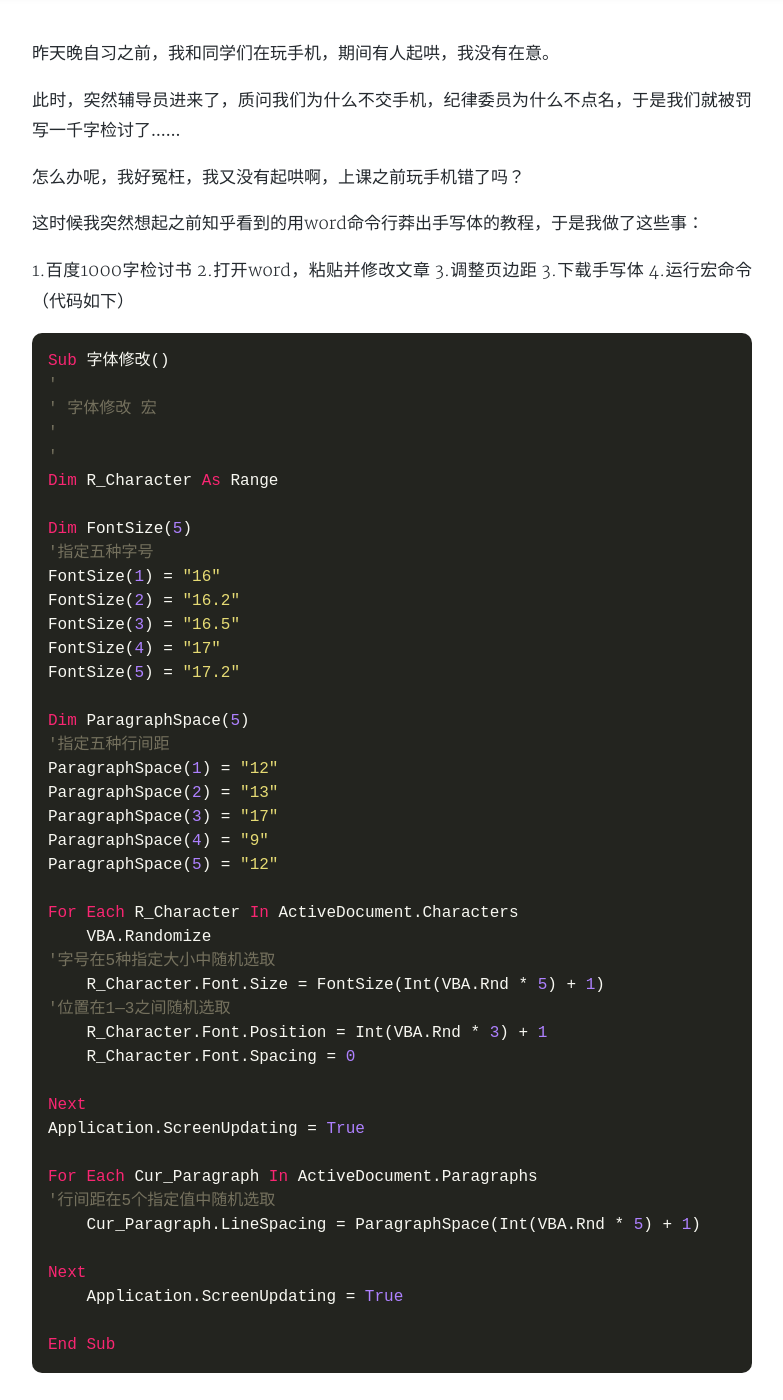
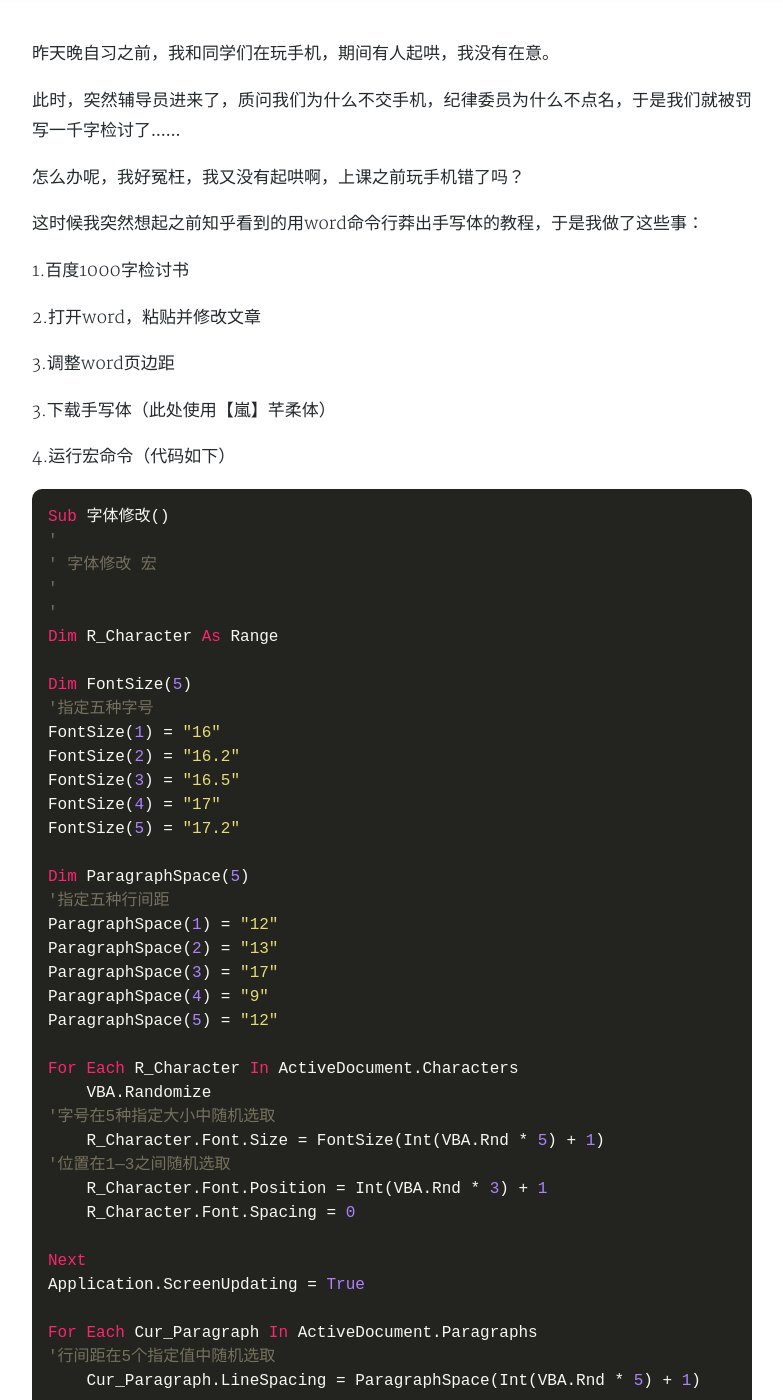
Before and after one commit to Sherryme/Blog, a Jekyll site: the page built from _posts/2019-11-15-damn-teacher.md, in a window 1280 px wide and 1400 px high, scrolled down 461 px. Shown: the whole window, without its empty margins (248-1031 px from the left). Built offline with Jekyll 4.4.1, drawn with Linux system fonts in a browser that asks for light colours; nearby versions of some CDN libraries; comment, search, counter and statistics services are not loaded; a style sheet for code colours, icons or effects is not loaded; some of the changed text lies outside the part shown.

Commit message:
Update 2019-11-15-damn-teacher.md

````diff
--- a/_posts/2019-11-15-damn-teacher.md
+++ b/_posts/2019-11-15-damn-teacher.md
@@ -15,9 +15,13 @@
 这时候我突然想起之前知乎看到的用word命令行莽出手写体的教程，于是我做了这些事：
 
 1.百度1000字检讨书
+
 2.打开word，粘贴并修改文章
-3.调整页边距
-3.下载手写体
+
+3.调整word页边距
+
+3.下载手写体（此处使用【嵐】芊柔体）
+
 4.运行宏命令（代码如下）
 ```
 Sub 字体修改()
@@ -64,9 +68,12 @@
 End Sub
 ```
 5.加上红色下划线、稿纸字样
+6.保存为pdf方便打印
 
 完成，最后亮成品：
 ![检讨书.jpg](https://s2.ax1x.com/2019/11/15/Mac32q.jpg)
 
+打印之后成功糊弄了室友和班长，从此写检讨书都一劳永逸啦~
+
 代码参考：
 [https://zhuanlan.zhihu.com/p/63921449](https://zhuanlan.zhihu.com/p/63921449) -如何用Word宏命令莽出手写效果(知乎-koko可可)
````
